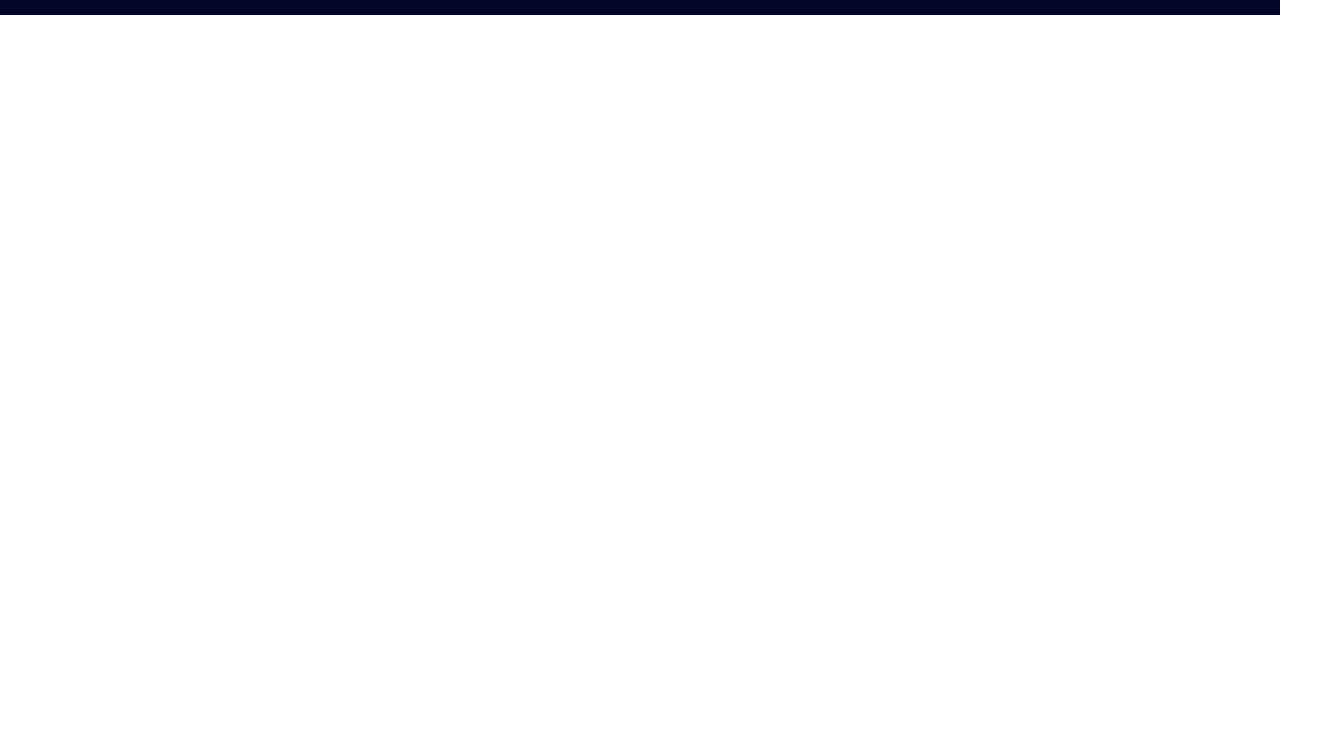
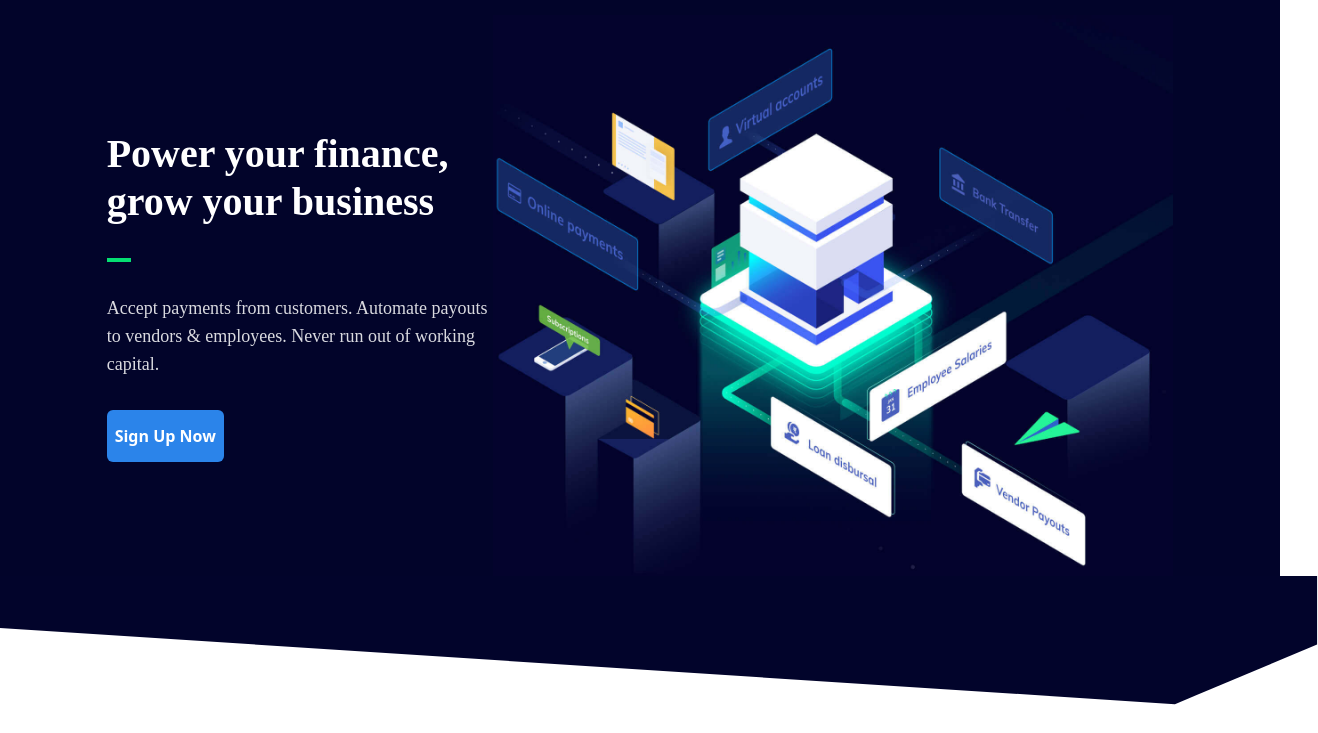
Before and after one commit to govindsingh8905/RazorPay-clone-, a website: page index.html in a window 1280 px wide. Shown: the part 67-800 px from the top of the page, 1318 px wide, since content can reach past the window. Drawn offline with Linux system fonts and the light colour scheme.

Commit message:
hero part and shapepart done

```diff
--- a/index.html
+++ b/index.html
@@ -7,7 +7,8 @@
     <title>Razorpay</title>
 </head>
 <body>
-    <div class="bg-[#02042a]  ">
+    <!-- Navbar -->
+    <nav class="bg-[#02042a]  ">
         <div class="relative w-270 mx-auto flex items-center justify-between">
             <!-- logo -->
              <a href="/" class="cursor-pointer py-7 pr-7" >
@@ -60,6 +61,31 @@
         </div>
 
 
-    </div>
+    </nav>
+
+    <!-- hero section -->
+
+    <section class="relative bg-[#02042a]">
+        <div class="flex flex-row justify-between items-center w-10/12 mx-auto max-w-270 ">
+            <!-- leftpart -->
+             <div class="space-y-8 " >
+                <h1 class="text-white font-[mullish] text-[40px] leading-[1.2] font-bold">Power your finance, grow your business</h1>
+                <div class="w-6 h-1 bg-green-400"></div>
+                <p class="font-[mullish] text-[18px] leading-7 text-white opacity-85 ">Accept payments from customers. Automate payouts to vendors & employees. Never run out of working capital.</p>
+                <button class=" text-white font-bold cursor-pointer rounded-md bg-[#2b84ea] hover:bg-[#0b72e7] transition-all duration-200 py-3.5 px-2">Sign Up Now</button>
+
+             </div>
+             <!-- rightpart -->
+              <img src="./images/hero-illustration.jpg" class="max-w-170 w-full">
+
+        </div>
+
+        <!-- shapepart -->
+
+        <div class="absolute left-0 right-0  w-[103%] overflow-hidden ">
+            <img src="./images/hero-shape.svg" class="w-full object-fill">
+        </div>
+
+    </section>
 </body>
 </html>
```
Also changed, not shown: src/output.css, 1 other file.
